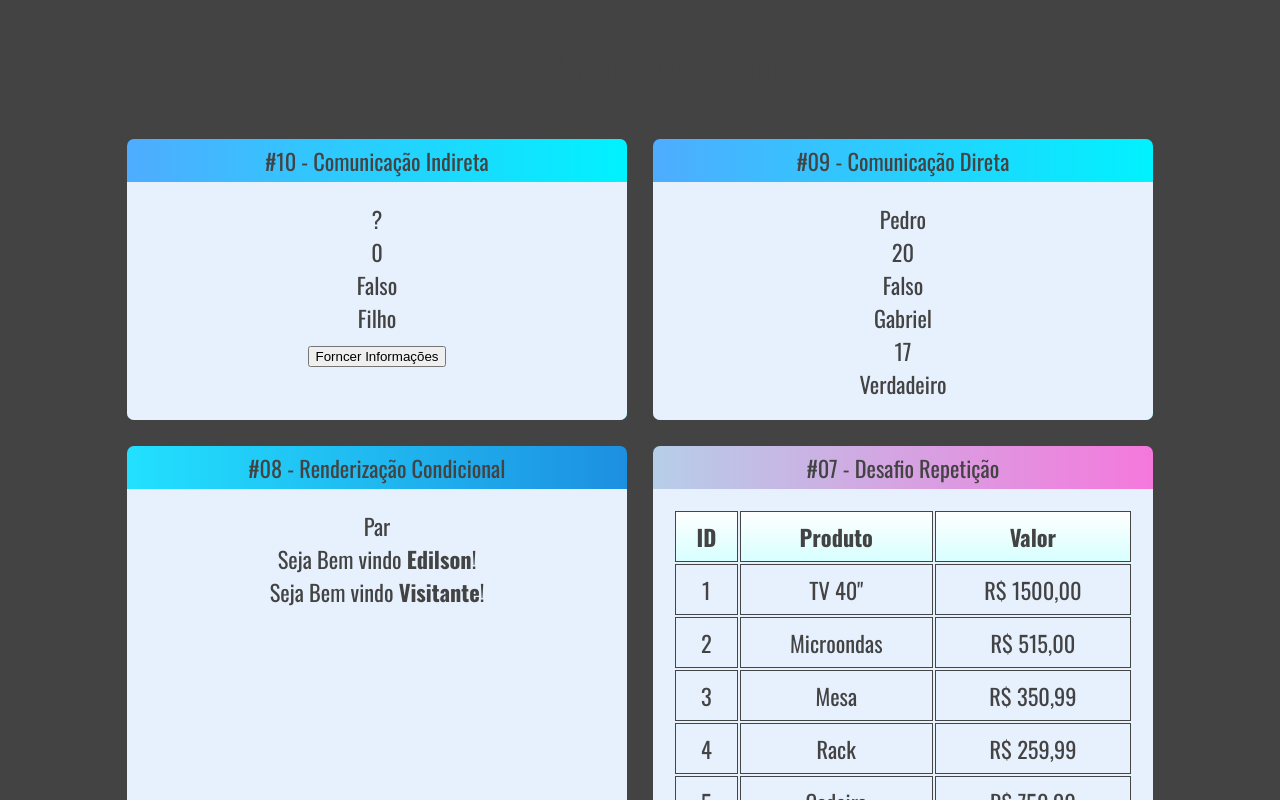
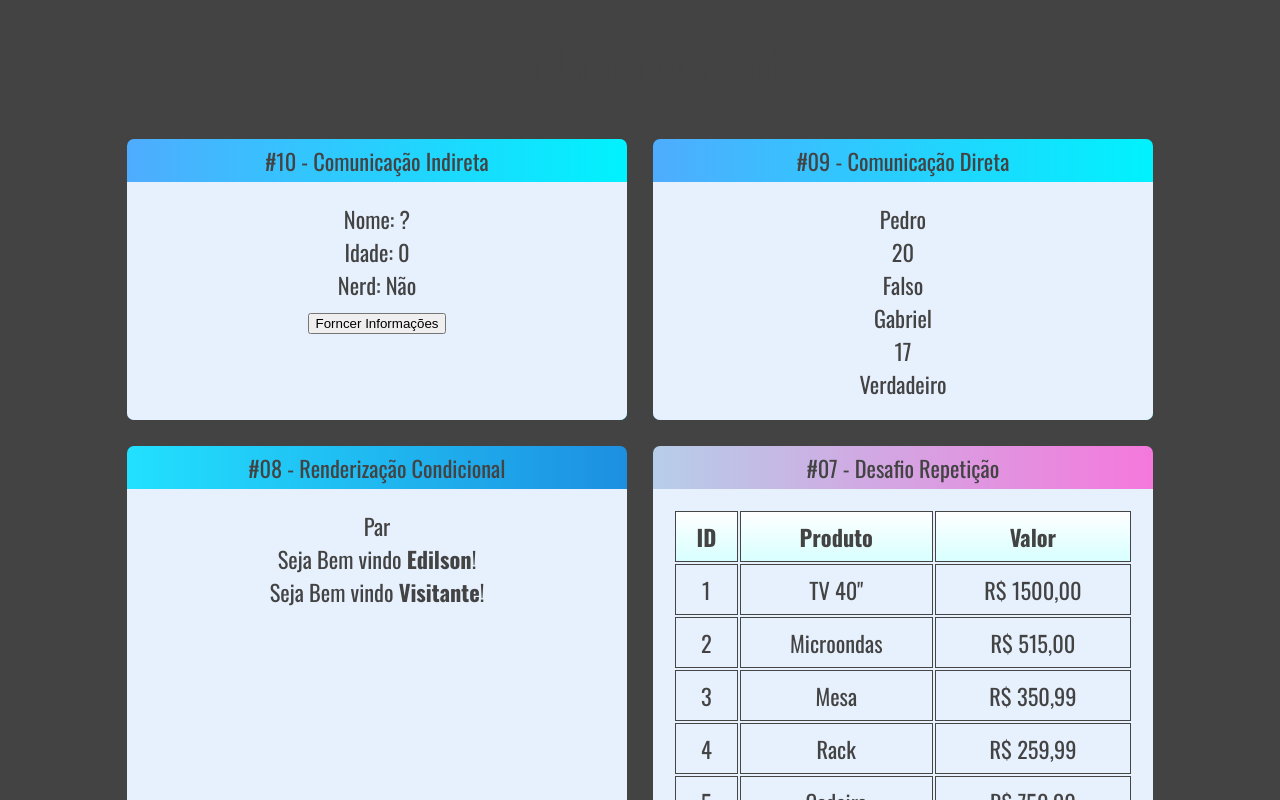
Before and after one commit to edilson-rodrigues/fundamentos_react, a React (Create React App) app: page / in a window 1280 px wide. Shown: the top 800 px of the page. Built offline with nearby package versions, Linux system fonts and the light colour scheme.

Commit message:
componente com estado

```diff
--- a/src/components/comunicacao/IndiretaFilho.jsx
+++ b/src/components/comunicacao/IndiretaFilho.jsx
@@ -1,10 +1,13 @@
 const DiretaFilho = (props) => {
 	const { getIndiretaFilho } = props;
+	const gerarIdade = () => parseInt(Math.random() * 20) + 50;
+	const gerarNed = () => Math.random() > 0.5;
 
 	return (
 		<div>
-			<div>Filho</div>
-			<button onClick={(_) => getIndiretaFilho("Edilson", 30, true)}>
+			<button
+				onClick={(_) => getIndiretaFilho("Edilson", gerarIdade(), gerarNed())}
+			>
 				Forncer Informações
 			</button>
 		</div>
--- a/src/components/comunicacao/IndiretaPai.jsx
+++ b/src/components/comunicacao/IndiretaPai.jsx
@@ -1,22 +1,23 @@
+import React, { useState } from "react";
 import IndiretaFilho from "./IndiretaFilho";
 
 const DiretaPai = (_) => {
-	let _nome = "?";
-	let _idade = 0;
-	let _nerd = false;
+	const [nome, setNome] = useState("?");
+	const [idade, setIdade] = useState(0);
+	const [nerd, setNerd] = useState(false);
 
 	function getInfo(nome, idade, nerd) {
-		_nome = nome;
-		_idade = idade;
-		_nerd = nerd;
+		setNome(nome);
+		setIdade(idade);
+		setNerd(nerd);
 	}
 
 	return (
 		<div>
 			<div>
-				<div>{_nome}</div>
-				<div>{_idade}</div>
-				<div>{_nerd ? "Verdadeiro" : "Falso"}</div>
+				<div>Nome: {nome}</div>
+				<div>Idade: {idade}</div>
+				<div>Nerd: {nerd ? "Sim" : "Não"}</div>
 			</div>
 			<IndiretaFilho getIndiretaFilho={getInfo} />
 		</div>
```
